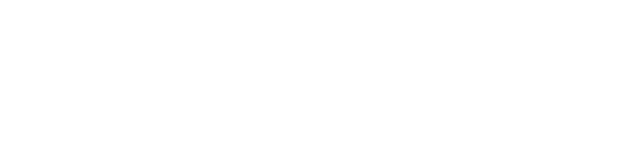
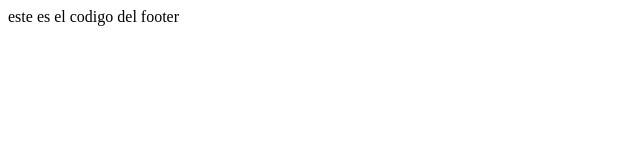
Before and after one commit to LibniB/ejercicio, a plain HTML site: page index.html in a window 1280 px wide. Shown: the whole page, without its empty margins (0-640 px from the left). Drawn offline with Linux system fonts and the light colour scheme.

Commit message:
identificando footer

```diff
--- a/index.html
+++ b/index.html
@@ -14,7 +14,7 @@
 
     </div>
     <footer>
-
+        este es el codigo del footer
     </footer>
 </body>
 </html>
```
